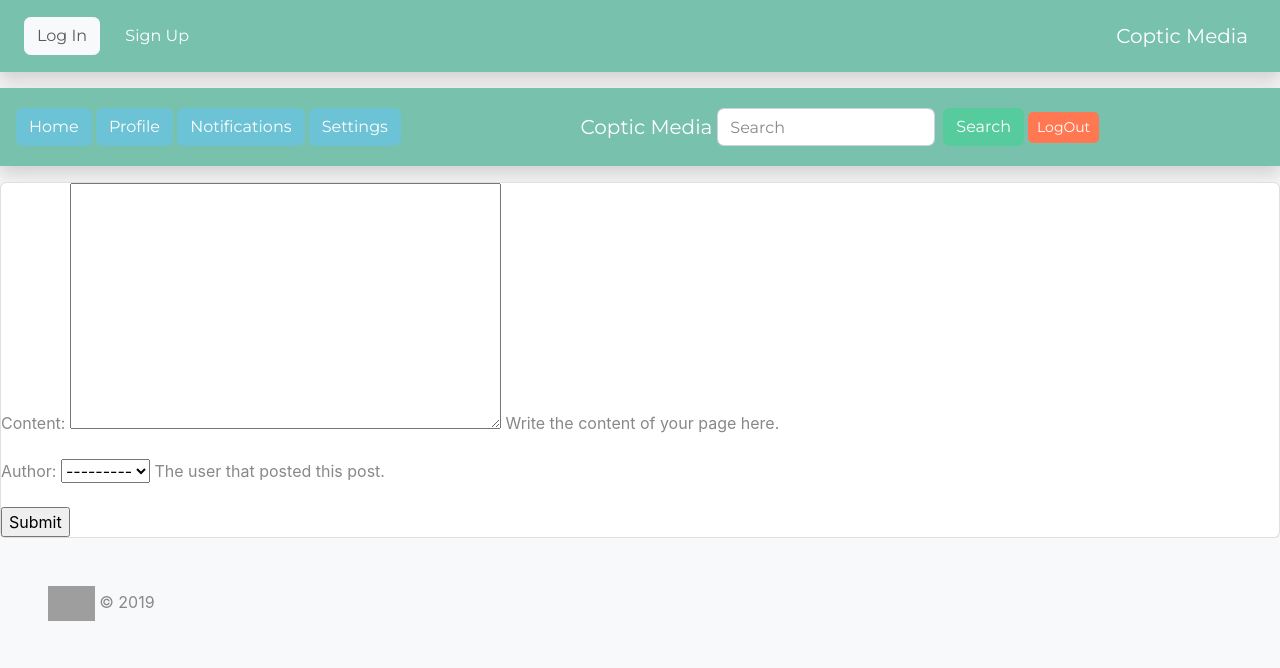
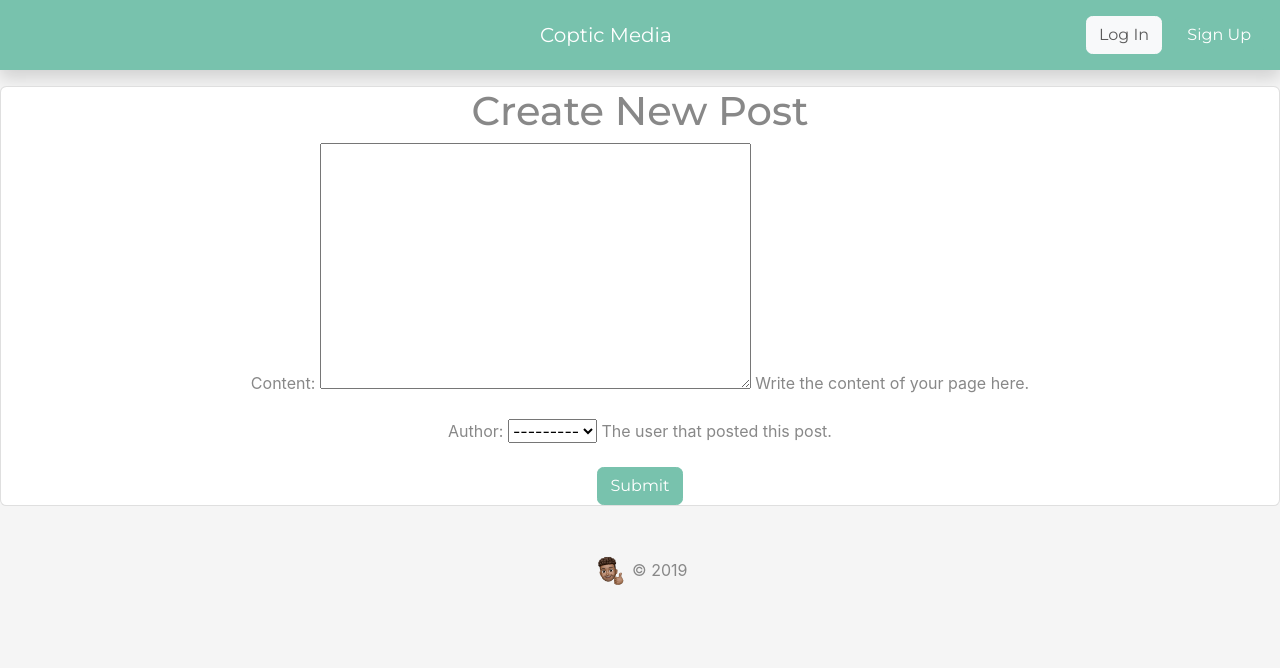
Before and after one commit to ysawiris/coptic-social-media, a Django app: page /create_new/ in a window 1280 px wide. Shown: the top 668 px of the page. Run offline with Django 3.2, Linux system fonts and the light colour scheme; data comes from the database, SQL or seed files in the repository; both versions use the stored data as it was after the commit; some libraries are stand-ins or nearby versions; grey boxes are pictures that could not be loaded.

Commit message:
[fix] styling

```diff
--- a/media/templates/base.html
+++ b/media/templates/base.html
@@ -13,7 +13,7 @@
     <link rel='stylesheet' href='https://bootswatch.com/4/minty/bootstrap.min.css'>
 
     <!-- CUSTOM STYLES -->
-    <link rel="stylesheet" href="/css/style.css">
+    <link rel="stylesheet" href="/static/templates/css/styles.css">
 
     <!--Bootstrap JavaScript-->
     <script src="https://code.jquery.com/jquery-3.3.1.slim.min.js" integrity="sha384-q8i/X+965DzO0rT7abK41JStQIAqVgRVzpbzo5smXKp4YfRvH+8abtTE1Pi6jizo" crossorigin="anonymous"></script>
@@ -24,7 +24,7 @@
 
 </head>
 
-<body style="background: whitesmoke;">
+<body style="background: whitesmoke; min-height: 100%; ">
     <nav class="navbar navbar-expand-lg navbar-dark bg-primary shadow p-3 mb-3">
         <button class="navbar-toggler" type="button" data-toggle="collapse" data-target="#navbarContent" aria-controls="navbarContent" aria-expanded="false" aria-label="Toggle navigation"><span class="navbar-toggler-icon"></span></button>
         <div class="collapse navbar-collapse navbarContent">
@@ -34,22 +34,30 @@
                 <a href="{% url 'media-profile-post' %}"><button type="button" class="bar btn btn-info ">Profile</button></a>
                 <button type="button" class="bar btn btn-info ">Notifications</button>
                 <button type="button" class="bar btn btn-info">Settings</button>
-                <a href="{% url 'logout' %}"><button type="button" class="bar btn btn-danger">LogOut</button></a> {% else %}
-                <a href="{% url 'login' %}" class="btn btn-light ml-2">Log In</a>
-                <a href="{% url 'media-signup-page' %}" class="btn btn-primary ml-2">Sign Up</a> {% endif %}
+                {% endif %}
             </div>
+
             {% if user.is_authenticated %}
             <div class="text-white">Hello, <strong>{{ user }}</strong>!</div>
             {% endif %}
+
         </div>
-        <a class="brand navbar-brand" href="newsfeed.html">Coptic Media</a>
+        <a class="brand navbar-brand" href="{% url 'media-list-post' %}">Coptic Media</a>
+
+        <div class="btn-group-fluid btn-group-md rounded" role="group " aria-label="Basic example">
+            {% if user.is_authenticated %}
+            <a href="{% url 'logout' %}"><button type="button" class="bar btn btn-danger">LogOut</button></a> {% else %}
+            <a href="{% url 'login' %}" class="btn btn-light ml-2">Log In</a>
+            <a href="{% url 'media-signup-page' %}" class="btn btn-primary ml-2">Sign Up</a>
+            {% endif %}
+        </div>
     </nav>
 
 
     {% block content %}{% endblock %}
 
-    <div class="footer bg-light p-5">
-        <img class="nav-logo" src="coptic-logo.png" style="height: 35px;"> &copy; 2019
+    <div class="footer p-5">
+        <img class="nav-logo" src="/static/image-yoyo-final.png" style="height: 35px;"> &copy; 2019
     </div>
 
 </body>
--- a/media/templates/create_new_post.html
+++ b/media/templates/create_new_post.html
@@ -1,39 +1,8 @@
 {% extends "base.html" %} {% block content %}
-<nav class="navbar navbar-expand-lg navbar-dark bg-primary shadow p-3 mb-3">
-    <button class="navbar-toggler" type="button" data-toggle="collapse" data-target="#navbarContent" aria-controls="navbarContent" aria-expanded="false" aria-label="Toggle navigation">
-                                <span class="navbar-toggler-icon"></span>
-                            </button>
-    <div class="collapse navbar-collapse navbarContent">
-        <div class="btn-group-fluid btn-group-md rounded" role="group " aria-label="Basic example">
-            <a href="{% url 'media-list-post' %}"><button type="button" class="bar btn btn-info ">Home</button></a>
-            <a href="{% url 'media-create-new-post' %}"><button type="button" class="bar btn btn-info ">Profile</button></a>
-            <button type="button" class="bar btn btn-info ">Notifications</button>
-            <button type="button" class="bar btn btn-info">Settings</button>
-        </div>
-    </div>
-    <a class="brand navbar-brand" href="#">Coptic Media</a>
-    <button class="navbar-toggler" type="button" data-toggle="collapse" data-target="#navbarContent" aria-controls="navbarContent" aria-expanded="false" aria-label="Toggle navigation">
-                            <span class="navbar-toggler-icon"></span>
-                        </button>
-    <div class="logout collapse navbar-collapse navbarContent">
-        <div class="btn-group-fluid btn-group-md rounded" role="group " aria-label="Basic example">
-            <div class="row align-items-center">
-                <div class="form-inline p-1">
 
-                    <input class="form-control mr-sm-2" type="text" placeholder="Search" aria-label="Search">
-                    <button class="btn btn-success" type="submit">Search</button>
-
-                </div>
-                <a href="index.html"><button type="submit" class="btn btn-danger btn-sm">LogOut</button></a>
-            </div>
-        </div>
-
-    </div>
+    <div class="card" style="text-align: center;">
+        <h1>Create New Post</h1>
+        {% include "partials/create_post.html" %}
     </div>
 
-</nav>
-
-<div class="card">
-    {% include "partials/create_post.html" %}
-</div>
 {% endblock %}
--- a/media/templates/newsfeed.html
+++ b/media/templates/newsfeed.html
@@ -31,7 +31,7 @@
             </div>
             <!-- col- elements here -->
             <div class="list-group justify-content-center ">
-                <div class="card">
+                <div class="col-sm-12 b-2">
                     {% if posts %} {% for post in posts %} {% include "partials/post.html" %} {% endfor %} {% else %}
                     <div class="alert alert-primary" role="alert">No Posts to display.</div>
                     {% endif %}
--- a/media/templates/partials/create_post.html
+++ b/media/templates/partials/create_post.html
@@ -1,4 +1,4 @@
 <form method='POST'>
     {% csrf_token %} {{ form.as_p }}
-    <input type="submit" value="Submit">
+    <input class="btn btn-primary "type="submit" value="Submit">
 </form>
```
Also changed, not shown: media/templates/partials/post.html (+9 -7 lines), media/templates/profile.html (+8 -11 lines), media.sqlite3, static/templates/css/styles.css (renamed from templates/css/styles.css).
